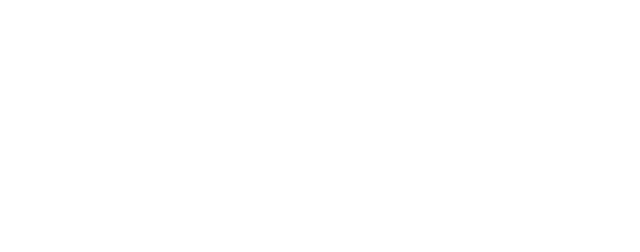
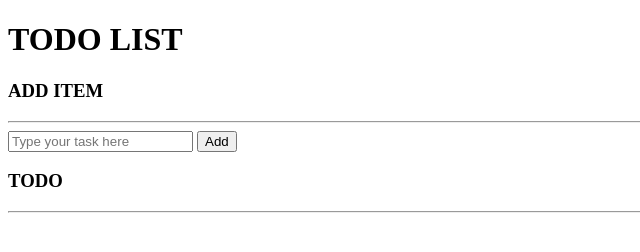
Before and after one commit to Smartbabbe/JS-DOM-To-do-list, a plain HTML site: page index.html in a window 1280 px wide. Shown: the whole page, without its empty margins (0-640 px from the left). Drawn offline with Linux system fonts and the light colour scheme.

Commit message:
updated repo

```diff
--- a/index.html
+++ b/index.html
@@ -7,7 +7,22 @@
     <title>To-do-list</title>
 </head>
 <body>
-
+    <div>
+        <div>
+            <h1>TODO LIST</h1>
+        </div>
+        <div>
+            <h3>ADD ITEM</h3>
+            <hr>
+            <div>
+                <input type="text" placeholder="Type your task here">
+                <label for="task"></label>
+                <button>Add</button>
+            </div>
+            <h3 class="addedtasks">TODO</h3>
+            <hr>
+        </div>
+    </div>
 
     <script src="file.js"></script>
 </body>
```
Also changed, not shown: styles.css (added).
